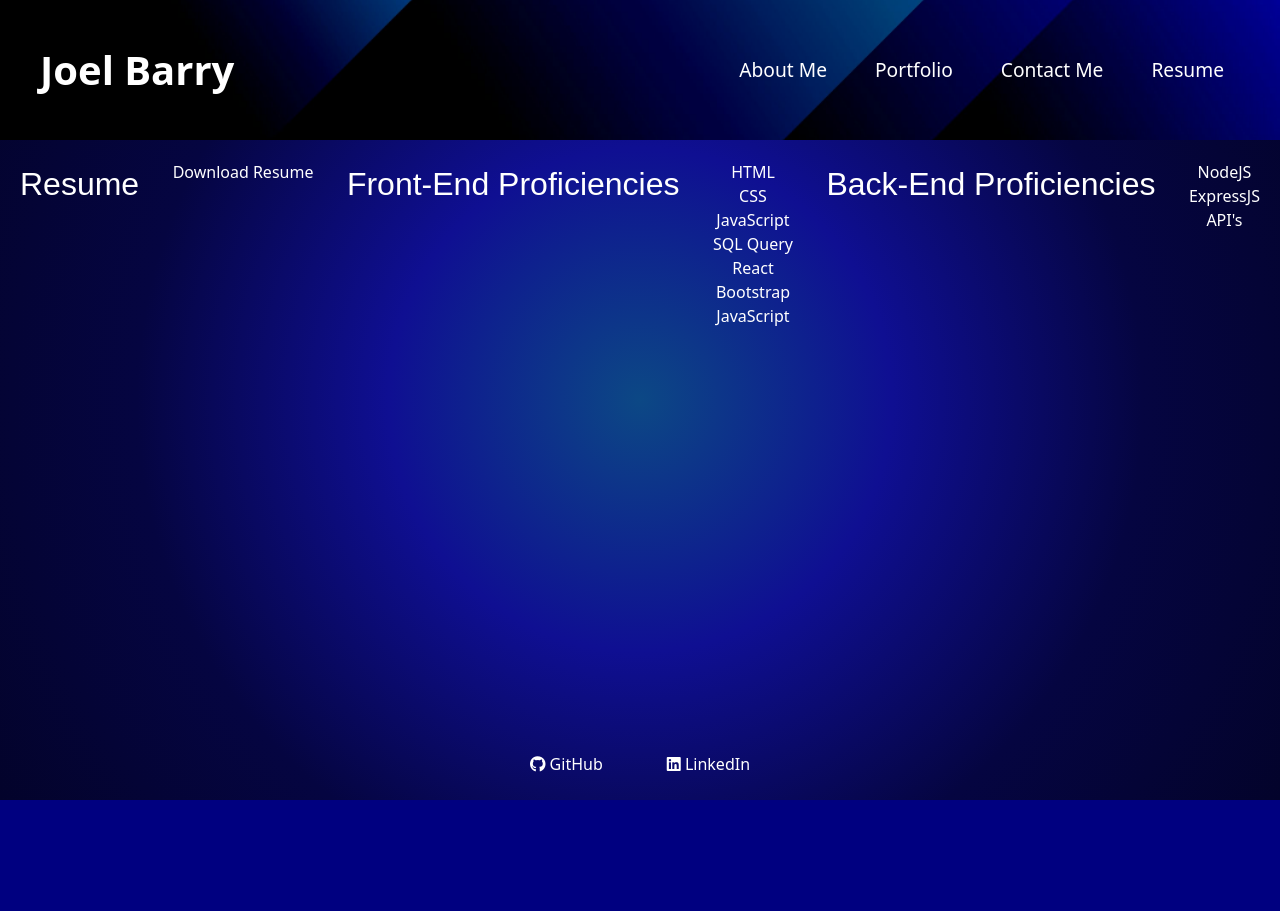
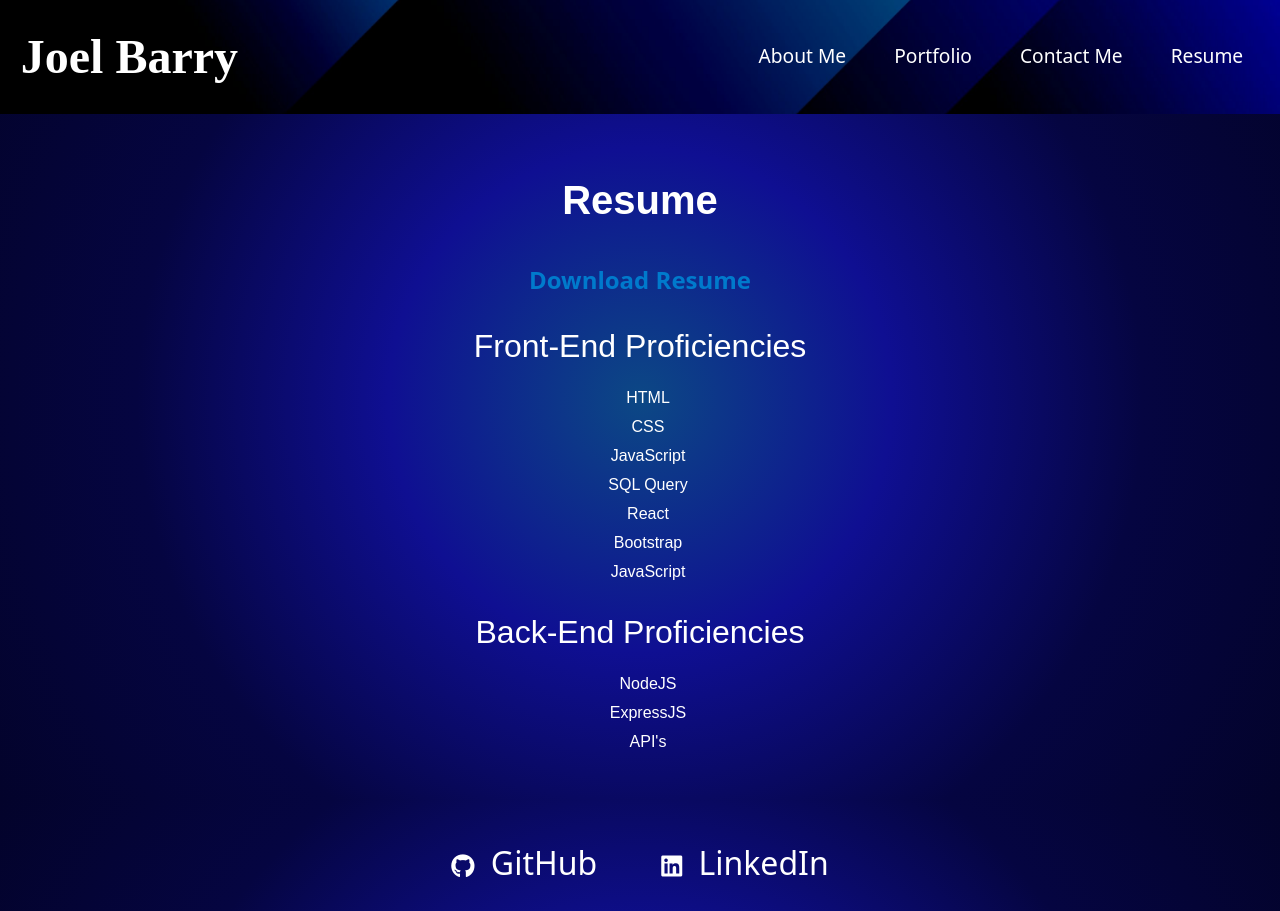
Before and after one commit to jbarry89/My-Portfolio, a React (Vite) app: page /resume in a window 1280 px wide. Before the commit the page ends 800 px from the top, so only its background shows below. Built offline with nearby package versions, Linux system fonts and the light colour scheme.

Commit message:
Added and modified css files for webpage layout

```diff
--- a/src/styles/AboutMe.css
+++ b/src/styles/AboutMe.css
@@ -1,29 +1,143 @@
 /* src/styles/AboutMe.css */
 .about-me-section {
   display: flex;
-  justify-content: space-between;
-  align-items: flex-start; /* Align items to the top */
+  flex-direction: column;  /* Added css syle*/
+  justify-content: center;
+  align-items: center; /* Align items to the top */
+  /* height: 100vh; */
+  padding-top: 3rem;
+  text-align: left;
+  /* margin-top: -210px; */
+}
+
+.about-me-content {
+  max-width: 90%;
+  text-align: left;
 }
 
 .about-me-section div {
-  flex: 1;
-  max-width: 70%;
-  text-align: left;
+  margin-right: 20px;
 }
 
 .about-me-section h2 {
     font-size: 2rem;
-    text-align: left;
+    margin-top: -50px;
+    /* padding-bottom: 20px; */
+}
+
+.about-me-section h3 {
+  font-size: 4rem;
+  /* text-align: left; */
 }
 
 .about-me-section img {
-  margin-left: 20px; /* Add space between image and text */
-  float: right; /* Float image to the left */
-  max-width: 200px; /* Adjust the size of the image */
-  border-radius: 50%;
+  max-width: 20%; /* Adjust the size of the image */
+  border-radius: 20%;
+  margin-top: 20px;  /* Add space between image and text */
 }
 
 .about-me-section p {
+  font-size: 1.5rem;
   margin: 0;
-  text-align: left;
+  /* text-align: left; */
 }
+
+.text-color {
+  color: rgb(69, 69, 243);
+}
+
+/*****************************************************************
+* Media Queries - For responsive layout for the main webpage
+******************************************************************/
+
+@media (max-width: 700px) {
+  .about-me-section {
+    flex-direction: row;
+    text-align:left;
+  }
+
+  .about-me-content {
+    max-width: 50%;
+    margin-right: 20px;
+  }
+
+  .about-me-section h2 {
+    font-size: 2rem;
+  }
+
+  .about-me-section h3 {
+    font-size: 3.0rem;
+  }
+
+  .about-me-section img {
+    max-width: 30%; /* Adjust the size of the image */
+    /* border-radius: 20%; */
+    margin-top: 20px;  /* Add space between image and text */
+  }
+
+  .about-me-section p {
+    font-size: 1rem;
+  }
+
+}
+
+@media (min-width: 701px) {
+  .about-me-section {
+    flex-direction: row;
+    text-align:left;
+  }
+
+  .about-me-content {
+    max-width: 50%;
+    margin-right: 20px;
+  }
+
+  .about-me-section h2 {
+    font-size: 2rem;
+  }
+
+  .about-me-section h3 {
+    font-size: 3.0rem;
+  }
+
+  .about-me-section img {
+    max-width: 30%; /* Adjust the size of the image */
+    /* border-radius: 20%; */
+    margin-top: 20px;  /* Add space between image and text */
+  }
+
+  .about-me-section p {
+    font-size: 1.1rem;
+  }
+
+}
+
+/* Responsive Layout for Larger screen devices such as Desktop, Laptop, large Monitors */
+@media (min-width:1025px) {
+  .about-me-section {
+    padding: 32px;
+  }
+
+  .about-me-content {
+    max-width:40%;
+  }
+
+  .about-me-section h2 {
+    font-size: 2.5rem;
+  }
+
+  .about-me-section h3 {
+    font-size: 4.5rem;
+  }
+
+  .about-me-section img {
+    max-width: 25%; /* Adjust the size of the image */
+    /* border-radius: 20%; */
+    margin-top: 20px;  /* Add space between image and text */
+  }
+
+  .about-me-section p {
+    font-size: 1.2rem;
+  }
+
+}
--- a/src/styles/App.css
+++ b/src/styles/App.css
@@ -1,10 +1,21 @@
+html, body {
+  height: 100%;
+  margin: 0;
+  padding: 0;
+  display: flex;
+  flex-direction: column;
+}
 
 
 #root {
-  /* max-width: 1280px; */
-  margin: 0 auto;
-  /* padding: 0.5rem; */
-  text-align: center;
+  display: flex;
+  flex-direction: column;
+  flex-grow: 1;          /* grows to fill the available space */
+}
+
+main {
+  flex-grow: 1;
+  padding: 1rem;
 }
 
 .header-background {
@@ -12,7 +23,7 @@
   background-size: cover;
   background-repeat: no-repeat;
   background-position: center;
-  padding: 2.5rem;
+  padding: 1.3rem;
 }
 
 .header-content {
@@ -20,15 +31,17 @@
   justify-content: space-between;
   align-items: center;
   width: 100%;
-  max-width: screen-lg;
+  position: relative;
+  z-index: 1;
 }
 
 .header-title {
-  font-size: 2.5rem;
+  font-size: 3rem;
   font-weight: bold;
+  font-family: "Anton SC", serif;
+  font-style: normal;
   margin: 0;
 }
-
 
 .nav-container {
   display: flex;
@@ -49,15 +62,12 @@
 }
 
 footer {
-  /* background-color: #333; */
-
   color:#fff;
   text-align: center;
   padding: 1.5rem 2.5rem;
-  align-self: center;
   width: 100%;
-  position: absolute;
-  bottom: 0;
+  position: relative;
+
 }
 
 footer ul {
@@ -67,7 +77,6 @@ footer ul {
   display: flex;
   justify-content: center;
   gap: 1rem;
-  /* font-size: 1.2rem; */
 }
 
 footer li {
@@ -78,47 +87,41 @@ footer a {
   color:#fff;
   text-decoration: none;
   margin: 0 1.5rem;
+  font-size: 2rem;
   transition: transform 0.3s ease, color 0.3s ease;
 }
 
-footer a:hover {
+footer a i {
+  font-size: 24px;
+  margin-right: 0.5rem;;
+  transition: transform 0.3s ease, color 0.3s ease;
+}
+
+footer a:hover, footer a:hover i {
   transform: scale(1.2);
   color: #007acc;
+}
+
+/*******************************************************************
+* Media Queries for responsive layout for Header and Footer
+*******************************************************************/
+
+@media (min-width: 601px) {
+  .header-content {
+    flex-direction: row;
+    justify-content: space-between;
+  }
+
+  .nav-container {
+    flex-direction: row;
+  }
+
+  footer ul {
+    flex-direction: row;
+  }
+
+  footer a {
+    margin: 0 1.5rem;
+  }
 
 }
-
-.logo {
-  height: 6rem;
-  padding: 1.5em;
-  will-change: filter;
-  transition: filter 300ms;
-}
-.logo:hover {
-  filter: drop-shadow(0 0 2em #646cffaa);
-}
-.logo.react:hover {
-  filter: drop-shadow(0 0 2em #61dafbaa);
-}
-
-@keyframes logo-spin {
-  from {
-    transform: rotate(0deg);
-  }
-  to {
-    transform: rotate(360deg);
-  }
-}
-
-@media (prefers-reduced-motion: no-preference) {
-  a:nth-of-type(2) .logo {
-    animation: logo-spin infinite 20s linear;
-  }
-}
-
-.card {
-  padding: 2em;
-}
-
-.read-the-docs {
-  color: #888;
-}
--- a/src/styles/Resume.css
+++ b/src/styles/Resume.css
@@ -1,20 +1,59 @@
 .resume-section {
     padding:20px;
-    display: flex;
-    justify-content: space-between;
-    align-items: flex-start; /* Align items to the top */
-  }
+    /* border: 1px solid #ccc; */
+    /* border-radius: 8px; */
+    margin: 20px;
+    /* background-color: #f9f9f9; */
+    /* box-shadow: left; */
+    text-align:center;
 
-  .resume-section div {
-    flex: 1;
-    max-width: 70%;
-    text-align: left;
   }
 
   .resume-section h2, .resume-section h3 {
     font-family: Arial, Helvetica, sans-serif;
+    font-size: 1.5rem;
+    text-align: center;
+  }
+
+  .resume-section h2 {
+    font-size: 2.5rem;
+    font-weight: bold;
+    margin-bottom: 2rem;
+  }
+
+  .resume-section h3 {
     font-size: 2rem;
-    text-align: left;
+
+    margin-top: 1.5rem;
+    margin-bottom: 1rem;
+  }
+
+  .resume-section ul {
+    /* list-style-type: disc; */
+    margin-left: 1rem;
+    padding-left: 0;
+  }
+
+  .resume-section ul li {
+    margin-bottom: 5px;
+    font-family: Arial, Helvetica, sans-serifl;
+  }
+
+  .resume-section a {
+    display: block;
+    font-size: 1.5rem;
+    margin-bottom: 10px;
+    color: #007acc;
+    text-decoration: none;
+    font-weight: bold;
+}
+
+.resume-section a:hover {
+    transition: transform 0.1s ease, color 0.1s ease;
+    transform: scale(1);
+    text-decoration: underline;
+
+    color: #6fbcf0;
   }
 
   .resume-section img {
@@ -26,5 +65,5 @@
 
   .resume-section p {
     margin: 0;
-    text-align: left;
+    text-align: center;
   }
--- a/src/styles/contactForm.css
+++ b/src/styles/contactForm.css
@@ -30,7 +30,8 @@
 
 .form-textarea {
     width: 35%;
-    padding: 1rem;
+    height: 8rem;
+    padding: 0.2rem;
     margin-bottom: 10px;
     border: 1px solid #ccc;
     border-radius: 4px;
@@ -56,3 +57,28 @@
     background-color: #007acc;
 
 }
+
+/*****************************************************************
+* Media Queries - For responsive Layout based on the screen size
+******************************************************************/
+
+@media (min-width: 600px) {
+    .form-input, .form-textarea {
+        width: 70%;
+    }
+}
+
+@media (min-width: 1024px) {
+    .form-input, .form-textarea {
+        width: 60%;
+    }
+
+    .form-error {
+        font-size: 1.2rem;
+    }
+
+    .form-button {
+        padding: 12px 24px;
+    }
+
+}
```
Also changed, not shown: src/styles/Portfolio.css (added, +106 -0 lines), src/styles/Project.css (added, +22 -0 lines).
